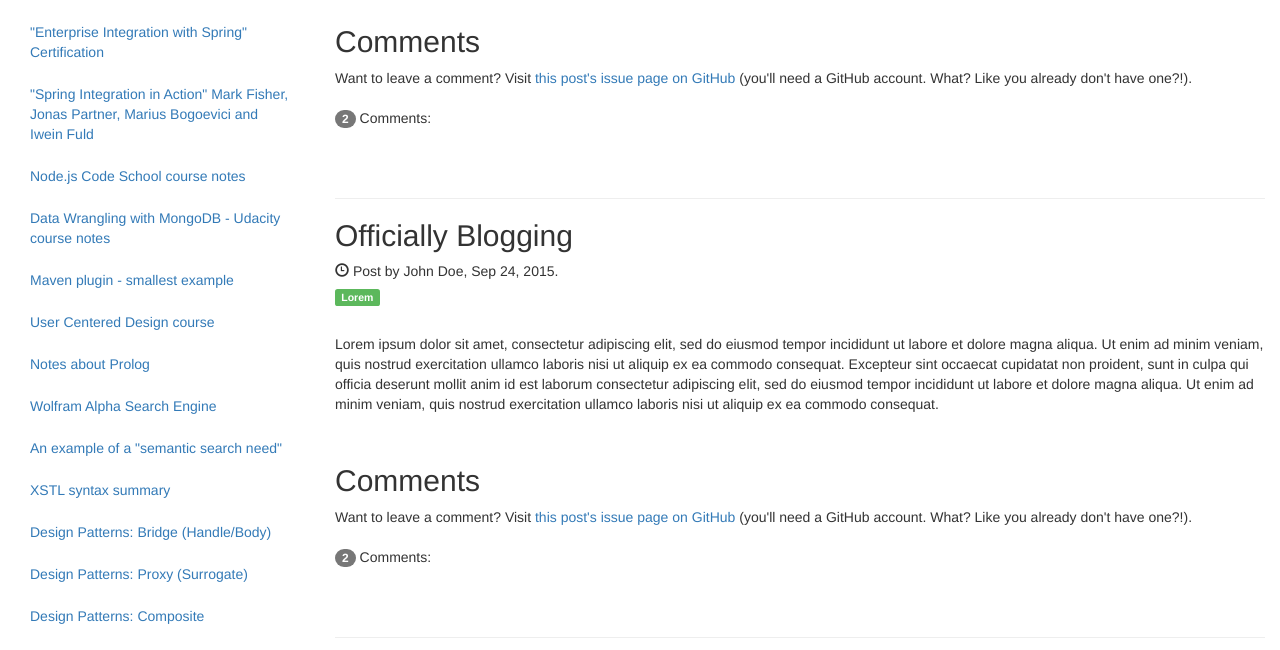
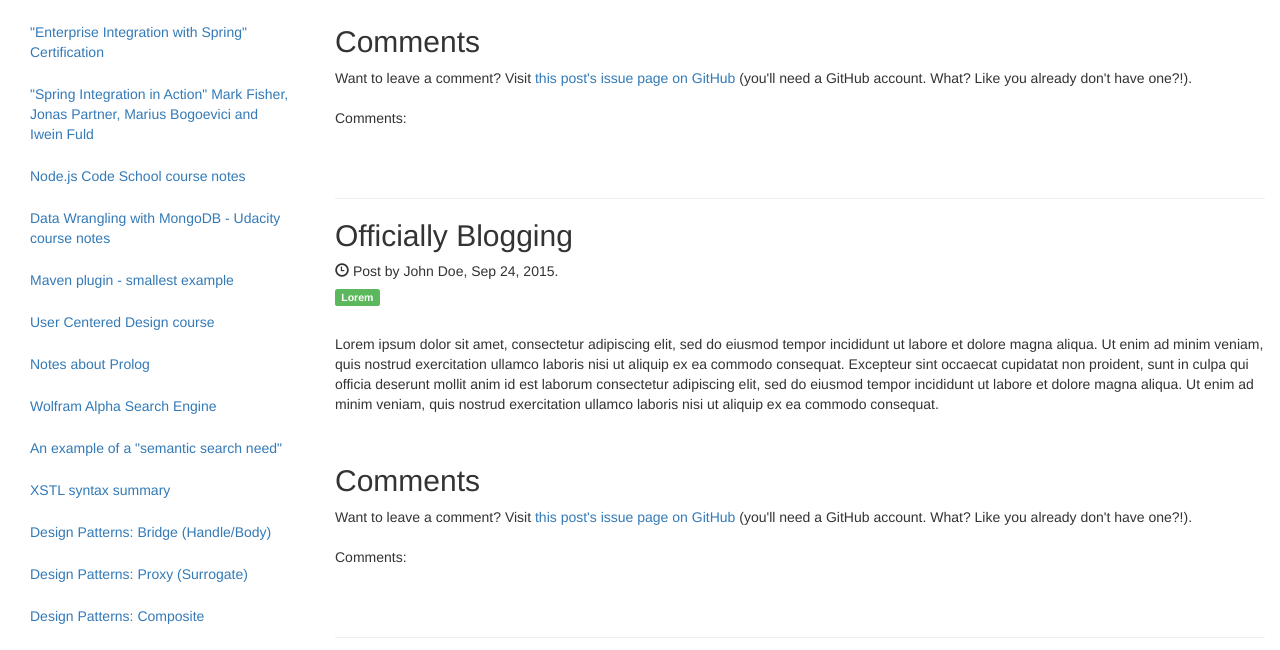
Before and after one commit to monikma/monikma.github.io, a Jekyll site: the page built from index.html, in a window 1280 px wide. Shown: the part 292-942 px from the top of the page. Built offline with Jekyll 4.4.1, drawn with Linux system fonts in a browser that asks for light colours; nearby versions of some CDN libraries; library files that are not in the unit come from our copies.

Commit message:
adjusting the comment count

```diff
--- a/_includes/comments.html
+++ b/_includes/comments.html
@@ -7,7 +7,7 @@
 </div>
 <br>
 
-<p><span class="badge">2</span> Comments:</p><br>
+<p><span class="badge" id="comments-count"></span> Comments:</p><br>
 
 <div class="row" id="comments-div">
 </div>
```
